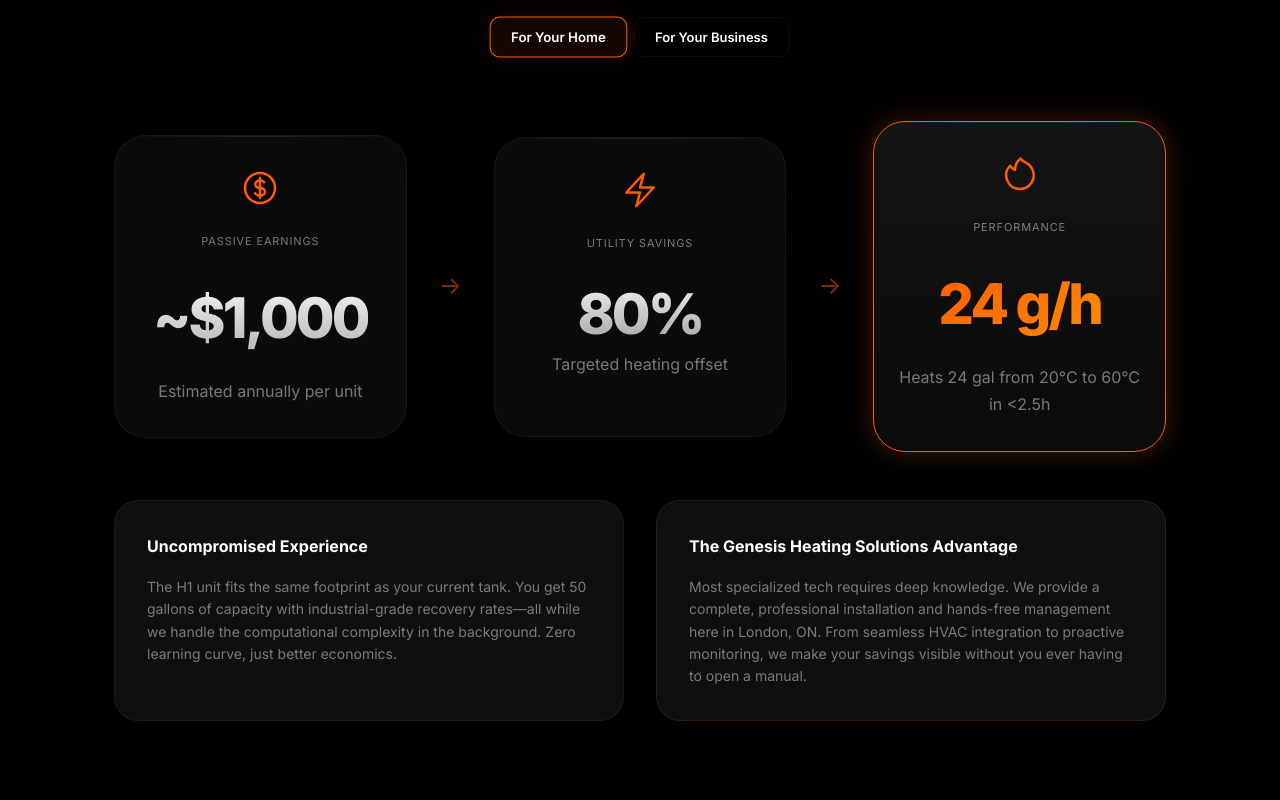
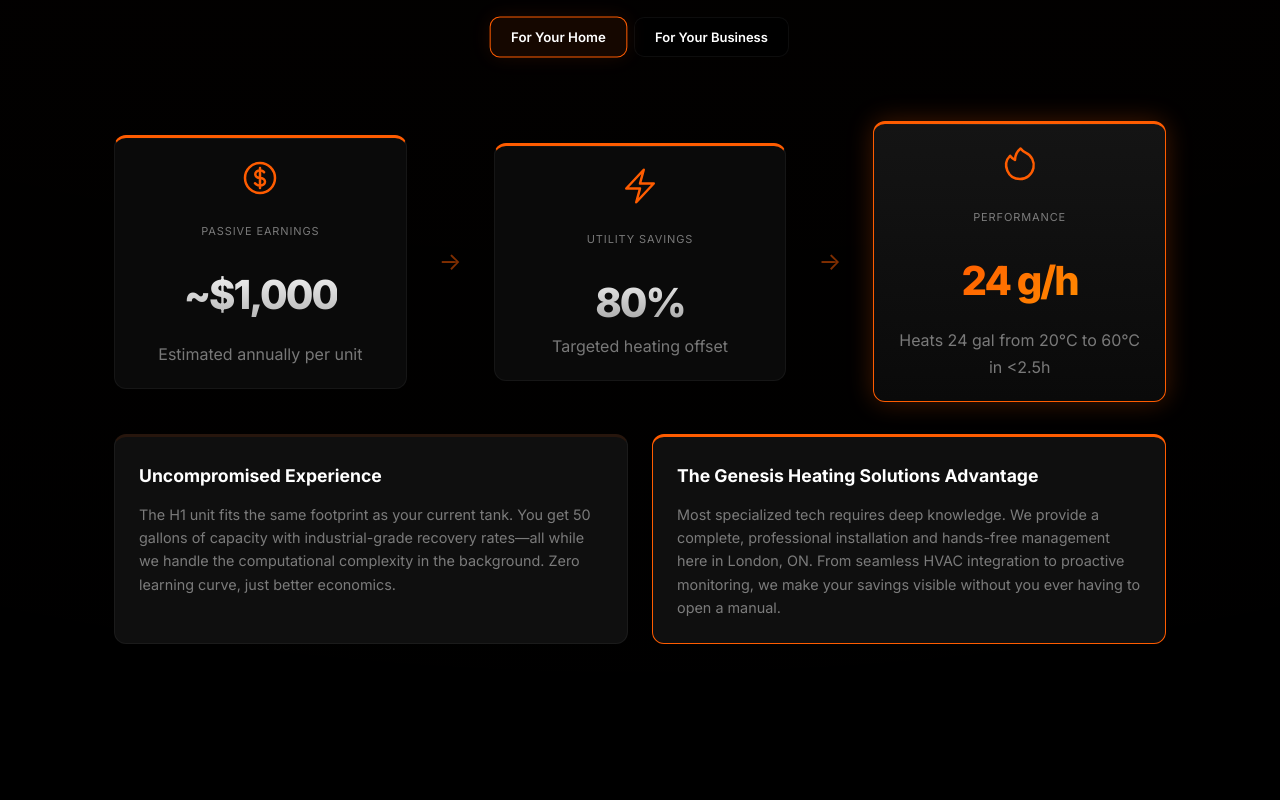
Before and after one commit to London-mining-company/genesis-heating, a Preact app: page / in a window 1280 px wide. Shown: the part 1960-2760 px from the top of the page. Built offline with nearby package versions, Linux system fonts and the light colour scheme; no server answers.

Commit message:
UI Polish: Refine Infographic and Feature cards with 'Boxy Bubble' aesthetic, improved cohesion, and premium accents

```diff
--- a/src/App.tsx
+++ b/src/App.tsx
@@ -207,18 +207,18 @@ const Infographic = () => {
                         <p className="text-dim">{mode === 'home' ? 'Heats 24 gal from 20°C to 60°C in <2.5h' : 'Annual carbon offset per unit'}</p>
                     </div>
                 </div>
-                <div style={{ marginTop: '3rem', display: 'grid', gridTemplateColumns: 'repeat(auto-fit, minmax(300px, 1fr))', gap: '2rem' }}>
-                    <div className="card" style={{ padding: '2rem' }}>
-                        <h4 style={{ marginBottom: '1rem' }}>{mode === 'home' ? 'Uncompromised Experience' : 'Asset Optimization'}</h4>
-                        <p className="text-dim" style={{ fontSize: '14px', lineHeight: '1.6' }}>
+                <div className="feature-grid">
+                    <div className="feature-card">
+                        <h4>{mode === 'home' ? 'Uncompromised Experience' : 'Asset Optimization'}</h4>
+                        <p>
                             {mode === 'home'
                                 ? 'The H1 unit fits the same footprint as your current tank. You get 50 gallons of capacity with industrial-grade recovery rates—all while we handle the computational complexity in the background. Zero learning curve, just better economics.'
                                 : 'For property managers and owners, the Superheat fleet model leverages massive thermal capture across mid-to-large buildings. We turn your mechanical rooms into decentralized data centers that pay for your building’s hot water energy.'}
                         </p>
                     </div>
-                    <div className="card" style={{ padding: '2rem', borderColor: 'var(--c-accent-glow)' }}>
-                        <h4 style={{ marginBottom: '1rem' }}>{mode === 'home' ? 'The Genesis Heating Solutions Advantage' : 'ESG-Driven Infrastructure'}</h4>
-                        <p className="text-dim" style={{ fontSize: '14px', lineHeight: '1.6' }}>
+                    <div className="feature-card" style={{ borderColor: 'var(--c-accent)' }}>
+                        <h4>{mode === 'home' ? 'The Genesis Heating Solutions Advantage' : 'ESG-Driven Infrastructure'}</h4>
+                        <p>
                             {mode === 'home'
                                 ? 'Most specialized tech requires deep knowledge. We provide a complete, professional installation and hands-free management here in London, ON. From seamless HVAC integration to proactive monitoring, we make your savings visible without you ever having to open a manual.'
                                 : 'Enhance your building infrastructure with energy-dense thermal capture. We achieve 98% thermal recovery with carbon-neutral heating, managed locally by our London team to ensure constant operational uptime and mechanical reliability.'}
--- a/src/index.css
+++ b/src/index.css
@@ -424,9 +424,10 @@ h2 {
   padding: 1.5rem;
   background: var(--c-card);
   border: 1px solid var(--c-border);
-  border-radius: 24px;
+  border-radius: 20px;
   transition: var(--t-base);
   height: 100%;
+  position: relative;
 }
 
 .card:hover {
@@ -434,6 +435,46 @@ h2 {
   background: var(--c-card-hover);
   transform: translateY(-8px);
   box-shadow: 0 30px 60px rgba(0, 0, 0, 0.4);
+}
+
+.feature-grid {
+  display: grid;
+  grid-template-columns: repeat(auto-fit, minmax(300px, 1fr));
+  gap: 1.5rem;
+  margin-top: 2rem;
+  align-items: stretch;
+}
+
+.feature-card {
+  background: var(--c-card);
+  padding: 1.5rem;
+  border-radius: 12px;
+  border: 1px solid var(--c-border);
+  display: flex;
+  flex-direction: column;
+  justify-content: flex-start;
+  min-height: 200px;
+  transition: all 0.4s ease;
+  position: relative;
+  border-top: 3px solid rgba(255, 92, 0, 0.1);
+}
+
+.feature-card:hover {
+  border-top-color: var(--c-accent);
+  transform: translateY(-4px);
+  background: var(--c-card-hover);
+}
+
+.feature-card h4 {
+  color: #fff;
+  margin-bottom: 0.75rem;
+  font-size: 1.1rem;
+}
+
+.feature-card p {
+  color: var(--c-text-dim);
+  font-size: 0.9rem;
+  line-height: 1.6;
 }
 
 .icon-svg {
@@ -458,22 +499,21 @@ h2 {
 
 .info-card {
   text-align: center;
-  padding: 2rem 1.5rem;
+  padding: 1.25rem;
   background: var(--c-surface);
   border: 1px solid var(--c-border);
-  border-radius: 32px;
+  border-radius: 12px;
   flex: 1;
   flex-basis: 0;
-  /* Force equal width */
-  min-height: 300px;
-  /* Uniform height */
+  min-height: 200px;
   display: flex;
   flex-direction: column;
   align-items: center;
-  justify-content: flex-start;
-  transition: all 0.6s cubic-bezier(0.16, 1, 0.3, 1);
+  justify-content: center;
+  transition: all 0.4s ease;
   position: relative;
   overflow: hidden;
+  border-top: 3px solid var(--c-accent);
 }
 
 .info-card::before {
@@ -506,7 +546,7 @@ h2 {
 }
 
 .info-value {
-  font-size: 3.5rem;
+  font-size: 2.5rem;
   font-weight: 900;
   letter-spacing: -0.05em;
   margin: 0.75rem 0;
@@ -1230,9 +1270,19 @@ html {
 }
 
 @keyframes success-pop {
-  0% { transform: scale(0); opacity: 0; }
-  70% { transform: scale(1.2); }
-  100% { transform: scale(1); opacity: 1; }
+  0% {
+    transform: scale(0);
+    opacity: 0;
+  }
+
+  70% {
+    transform: scale(1.2);
+  }
+
+  100% {
+    transform: scale(1);
+    opacity: 1;
+  }
 }
 
 .prop-type-card:active {
@@ -1248,6 +1298,11 @@ html {
 }
 
 @keyframes spin {
-  from { transform: rotate(0deg); }
-  to { transform: rotate(360deg); }
+  from {
+    transform: rotate(0deg);
+  }
+
+  to {
+    transform: rotate(360deg);
+  }
 }
```
